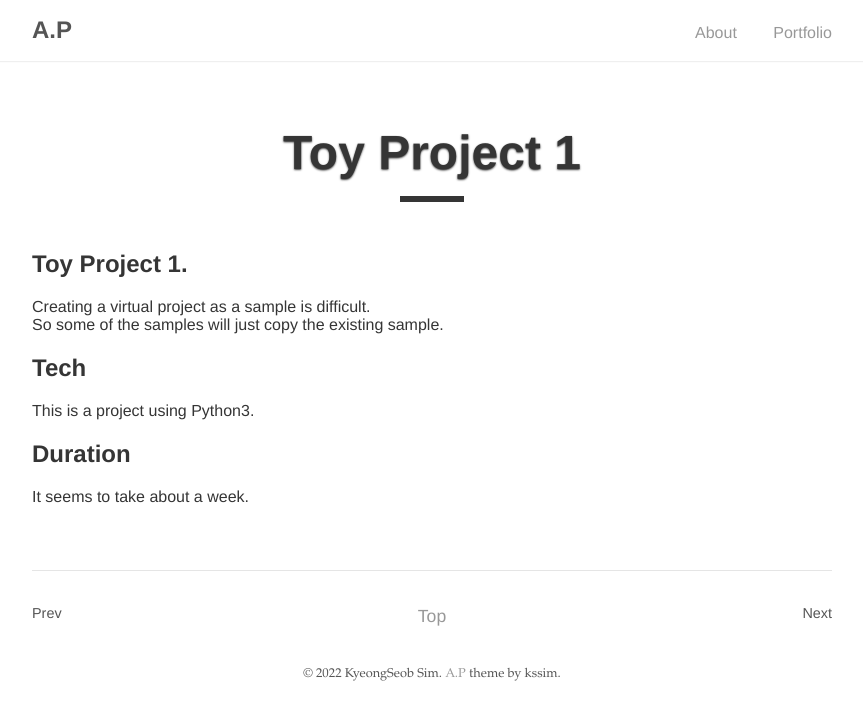
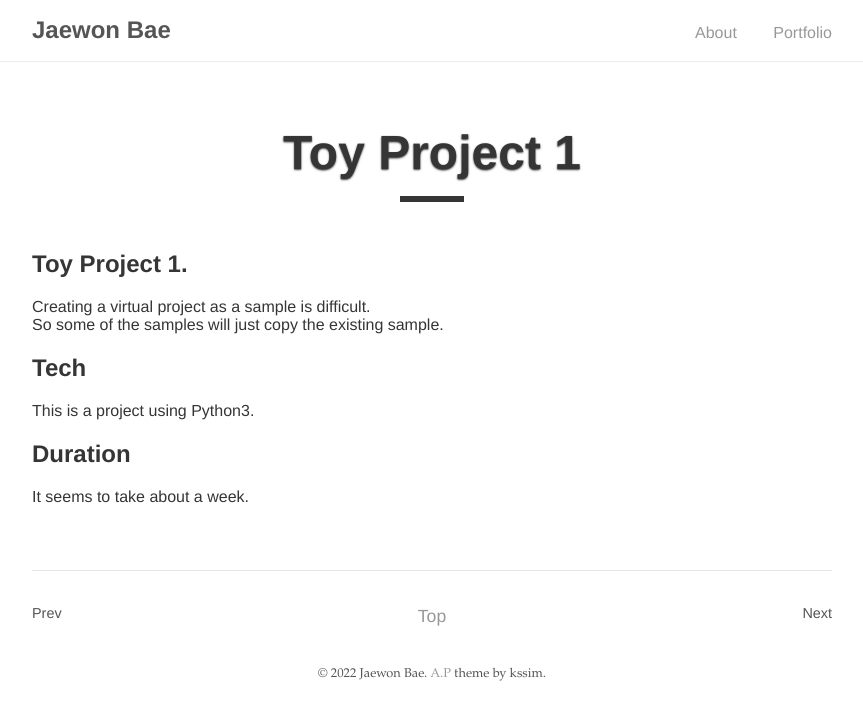
Before and after one commit to jaewonbae/jaewonbae.github.io, a Jekyll site: the page built from _posts/2017-08-21-toy-project-1.md, in a window 1280 px wide. Shown: the top 720 px of the page, without its empty margins (208-1071 px from the left). Built offline with Jekyll 4.4.1, drawn with Linux system fonts in a browser that asks for light colours; part of the change alters nothing that is shown.

Commit message:
change config

```diff
--- a/_config.yml
+++ b/_config.yml
@@ -1,14 +1,14 @@
 # Site settings
-title: A.P
-baseurl: "/ap"
-url: "https://kssim.github.io"
+title: Jaewon Bae
+baseurl: "/jaewonbae"
+url: "https://jaewonbae.github.io"
 google_analytics: # Tracking ID, e.g. "UA-000000-01"
 
 # Author
 author:
-  name: KyeongSeob Sim
-  desc: Hello nice to meet you
-  email: ksub0912@gmail.com
+  name: Jaewon Bae
+  desc: I'm a Ph.D. candidate at Gwangju Institute of Science and Technology (GIST) under the supervision of Prof. Uehwan Kim. My research interests are “Robot vision”.
+  email: jaewonbae@gm.gist.ac.kr
   selfie: assets/img/profile.jpg
 
 # social
```
